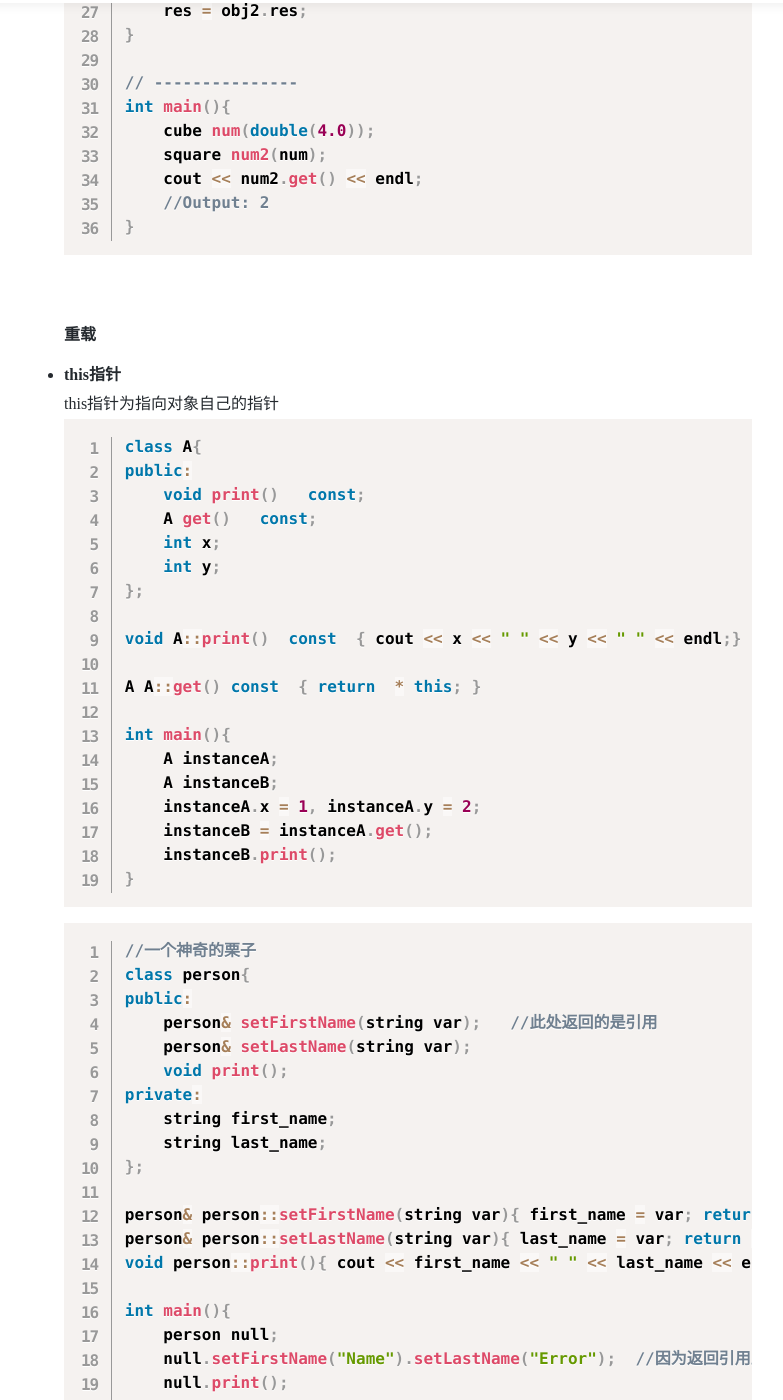
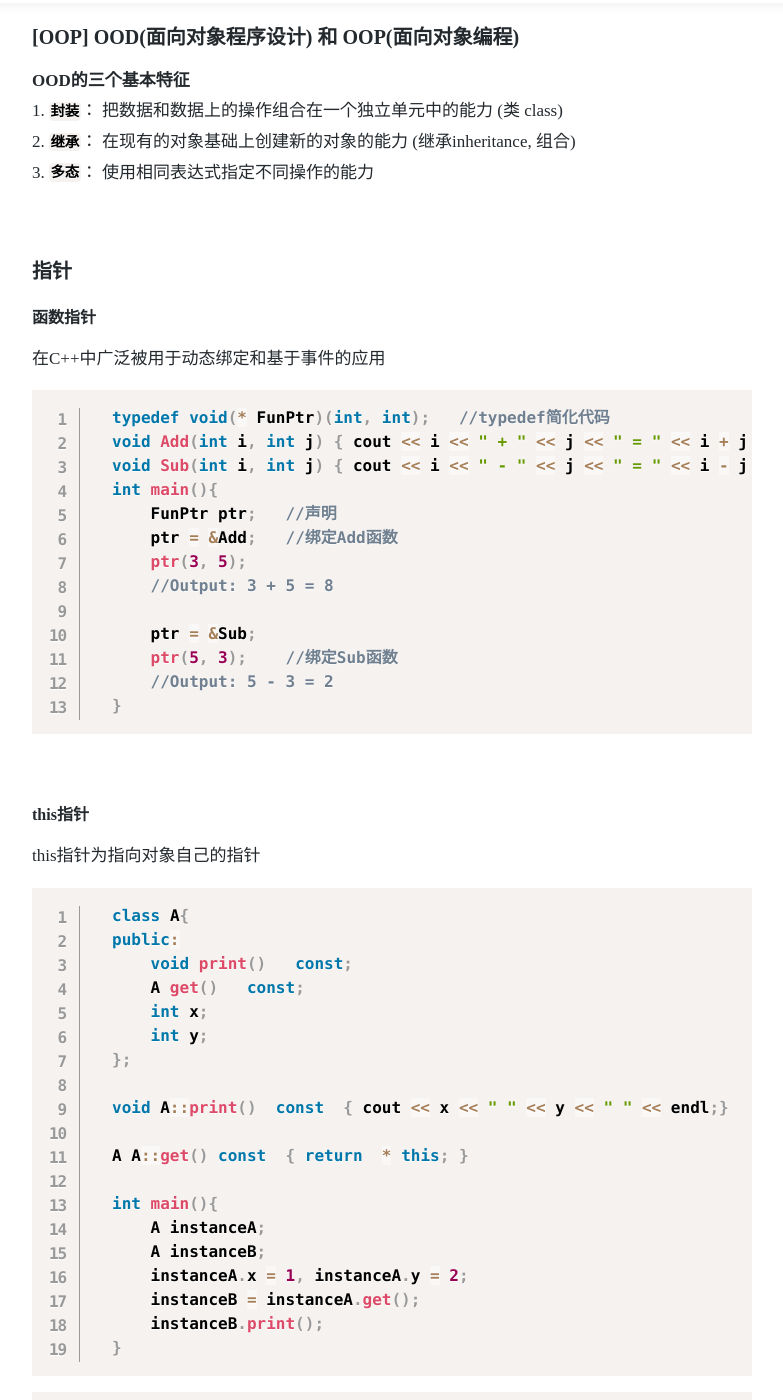
Before and after one commit to houzaj/houzaj.github.io, a Jekyll site: the page built from _posts/2018-1-8-cpp_summary.md, in a window 1280 px wide and 1400 px high, scrolled down 22061 px. Shown: the whole window, without its empty margins (248-1031 px from the left). Built offline with Jekyll 4.4.1, drawn with Linux system fonts in a browser that asks for light colours; nearby versions of some CDN libraries; comment, search, counter and statistics services are not loaded; some of the changed text lies outside the part shown.

Commit message:
modify artice

````diff
--- a/_posts/2018-1-8-cpp_summary.md
+++ b/_posts/2018-1-8-cpp_summary.md
@@ -167,9 +167,8 @@
   inData.close();
   outData.close();
 ```
-### OOP
-#### **类**
-- **类定义**
+### **[OOP] 类**
+#### **类定义**
 如定义clockType类
 ```cpp
   class clockType{
@@ -192,8 +191,7 @@
   2. 类成员函数在类内一般只用函数原型定义，因为如果在类中提供函数原型，会导致类定义变长，以至于难以理解，同时与信息隐藏有关，当函数定义于类内时，会变为inline函数，所有内联函数的限制和局限也适用于此，故只有小函数才定义在类的定义内
 
 <br>
-
-- **成员函数实现**
+#### **成员函数实现**
 以setTime函数为栗子
 ```cpp
   void clockType::setTime(int hours, int minutes, int seconds){
@@ -203,7 +201,7 @@
   }
 ```
 <br>
-- **类公有成员(public) 和 私有成员(private)， 受保护成员(protected)**
+#### **类公有成员(public) 和 私有成员(private)， 受保护成员(protected)**
 类成员分为：`公有成员(public)`，` 私有成员(private)`， `受保护成员(protected)` (protected成员在后面！)
 类中默认成员声明为私有成员，故上述类定义可写为：
 ```cpp
@@ -222,7 +220,7 @@
   };
 ```
 <br>
-- **静态数据成员**
+#### **静态数据成员**
 特点：
   1. 类的第一个对象被创建时，一次性被初始化为0
   2. 所有实例共享一个静态成员变量
@@ -254,7 +252,8 @@
     }
   ```
 <br>
-- **静态成员函数**
+
+#### **静态成员函数**
 特点：
   1. 只能访问类内声明的其他静态成员（函数或变量）
   2. 调用时使用类名，而非对象名
@@ -280,22 +279,26 @@
     }
   ```
 <br>
-- **常量成员函数**
+
+#### **常量成员函数**
 可将不改变任何类内数据的函数声明为常量成员函数
 ```cpp
   void get_balance()  const;
 ```
 <br>
-- **成员指针**
+
+#### **成员指针**
 ```cpp
   int A::* ip = &A::m;   //A::* 为“指向类A的成员的指针”， &A::m 为 “类A的成员的地址”
 ```
 <br>
-- **类与结构体**
+
+#### **类与结构体**
 如果类的所有数据成员都是公有成员，不包含任何成员函数，那么一般使用结构体
 <br>
-#### **构造函数**
-- **构造函数(Constructor)**
+
+### **[OOP] 构造函数**
+#### **构造函数(Constructor)**
 通过构造函数来保证类中数据成员的初始化，可有多个进行重载
 当声明对象时，构造函数将自动执行
 ```cpp
@@ -350,7 +353,8 @@
   }
 ```
 <br>
-- **拷贝构造函数(Copy Constructor)**
+
+#### **拷贝构造函数(Copy Constructor)**
 用已经存在的类对象进行初始化需使用拷贝构造函数
 ```cpp
   class myVector{
@@ -397,7 +401,8 @@
   }
 ```
 <br>
-- **析构函数(Destructor)**
+
+#### **析构函数(Destructor)**
 每个类只能有一个析构函数，在程序退出类对象的作用域（即类对象被释放）时，自动执行类的析构函数。
 有指针数据成员的类若有创建动态对象，都需要有析构函数
 ```cpp
@@ -431,7 +436,8 @@
   //clear done!
 ```
 <br>
-#### **抽象数据类型(Abstract data type, ADT)**
+
+### **[OOP] 抽象数据类型(Abstract data type, ADT)**
 只确定逻辑特性而没有实现细节的数据类型，有3个相关属性：
   1. `类型名称(Data Type Name)`
   2. `域(Domain)`： 即属于ADT的一系列值
@@ -450,13 +456,17 @@
   ```
 <br>
 
+### **[OOP] 继承 和 组成**
 #### **继承("is-a"关系)**
-- **继承**
 从现有类的基础上创建新类
   - `派生类(Derived class)` : 创建的新类，创建的新类的新类……
   - `现有类(Base class)` : 从现有类的基础上创建新类
   - `单继承(Single inheritance)` : 派生类从一个基类派生
   - `多继承(Multiple inheritance)` : 派生类从多个基类派生
+  - `多级继承`： 基类派生出中间基类，中间基类再派生出派生类，即 A -> B -> C
+  - `层次继承`： 子类从基类派生，作为继承的基类，类似河流主流和分流，作为继承类的在主流，派生类在直流
+  - `混合继承`： 顾名思义！
+
 
   ```cpp
     //例如：cirle类和rectangle类从shape类派生
@@ -469,7 +479,7 @@
     };
   ```
 <br>
-- **基类成员函数重定义**
+#### **基类成员函数重定义**
 在baseClass中包含print函数，在derivedClass中也包含print函数且参数列表相同，则为基类成员函数重定义
 ```cpp
   class baseClass{
@@ -512,7 +522,7 @@
   }
 ```
 <br>
-- **基类和派生类的构造函数**
+#### **基类和派生类的构造函数**
 派生类执行自身构造函数和触发基类构造函数代码如下，值得一提的是，派生类会先调用基类构造函数，再调用自身构造函数
 ```cpp
   class baseClass{
@@ -571,10 +581,12 @@
   }
 ```
 <br>
-- **类保护成员(protected)**
+
+#### **类保护成员(protected)**
 可访问性介于public和private之间，派生类可以直接访问基类protected成员
 <br>
-- **继承：public, private, protected**
+
+#### **继承：public, private, protected**
 假设B Class 从 A Class派生，A成员在B成员中的属性如下表
 下表中√表示可以直接访问，〇表示可以间接访问，×表示不能访问（除友元函数）
 （友元函数通吃一切！）
@@ -586,7 +598,72 @@
 |          private          |  〇 (protected)  |  〇 (protected) |      ×        |
 
 <br>
+
+#### **多继承**
+```cpp
+  class A{
+  public:
+      int a;
+  };
+
+  class B{
+  public:
+      int b;
+  };
+
+  class C: public A, public B{  //多继承语法
+  public:
+      int c;
+  };
+
+  int main(){
+      C obj;
+      obj.a;  //继承A，可访问
+      obj.b;  //继承B，可访问
+      obj.c;  //自身的，可访问
+  }
+```
+<br>
+
+#### **虚基类**
+当某类被设为虚基类时，不管虚基类和派生类间有多少继承路径，C++都会确保只有一份该类的成员被继承
+可避免多重路径继承引起的成员重复（比如菱形状的）
+```cpp
+  class A{
+    //...
+  };
+
+  class B1 : virtual public A{
+    //...
+  };
+
+  class B2 : virtual public A{
+    //...
+  };
+
+  class C : public B1, public B2{   //因为B1，B2继承A时使用虚基类，所以C最终只会继承一份A，不会引起成员重复
+    //...
+  };
+```
+<br>
+
+#### **抽象类**
+C++支持两种类：`抽象类`和`具体类`，抽象类中包含没有实现的成员函数（`纯虚函数`），纯虚函数用0作为初始值
+具体类是没有纯虚函数的类，只有具体类才可实例化，抽象类一般作为基类派生出具体类
+下面是一个具体类的栗子
+```cpp
+  class linearList{
+  public:
+      virtual ~linearList() {}    //析构函数需要为虚函数，作用是能调用引用对象中数据类型的析构函数
+      virtual bool empty()  const = 0;
+      virtual int size()  const = 0;
+      virtual void erase(int theIndex) = 0;
+  };
+```
+<br>
+
 #### **组成("has-a"关系)**
+也称嵌套类
 如在personType类中包含dataType类和personalType类，代码如下
 ```cpp
   //datatype类-------------------------------------------------------
@@ -663,28 +740,114 @@
   }
 ```
 <br>
-#### **OOD(面向对象程序设计) 和 OOP(面向对象编程)**
+
+### **[OOP] OOD(面向对象程序设计) 和 OOP(面向对象编程)**
   **OOD的三个基本特征**
     1. `封装`： 把数据和数据上的操作组合在一个独立单元中的能力 (类 class)
     2. `继承`： 在现有的对象基础上创建新的对象的能力 (继承inheritance, 组合)
     3. `多态`： 使用相同表达式指定不同操作的能力
 
 <br>
-#### **纯虚函数**
-C++支持两种类：`抽象类`和`具体类`，抽象类中包含没有实现的成员函数（纯虚函数），纯虚函数用0作为初始值
-具体类是没有纯虚函数的类，只有具体类才可实例化，抽象类一般作为基类派生出具体类
-下面是一个具体类的栗子
-```cpp
-  class linearList{
-  public:
-      virtual ~linearList() {}    //析构函数需要为虚函数，作用是能调用引用对象中数据类型的析构函数
-      virtual bool empty()  const = 0;
-      virtual int size()  const = 0;
-      virtual void erase(int theIndex) = 0;
-  };
-```
-<br>
-#### **虚函数**
+
+### **指针**
+#### **函数指针**
+在C++中广泛被用于动态绑定和基于事件的应用
+```cpp
+  typedef void(* FunPtr)(int, int);   //typedef简化代码
+  void Add(int i, int j) { cout << i << " + " << j << " = " << i + j << endl; }
+  void Sub(int i, int j) { cout << i << " - " << j << " = " << i - j << endl; }
+  int main(){
+      FunPtr ptr;   //声明
+      ptr = &Add;   //绑定Add函数
+      ptr(3, 5);
+      //Output: 3 + 5 = 8
+
+      ptr = &Sub;
+      ptr(5, 3);    //绑定Sub函数
+      //Output: 5 - 3 = 2
+  }
+```
+<br>
+
+#### **this指针**
+this指针为指向对象自己的指针
+```cpp
+  class A{
+  public:
+      void print()   const;
+      A get()   const;
+      int x;
+      int y;
+  };
+
+  void A::print()  const  { cout << x << " " << y << " " << endl;}
+
+  A A::get() const  { return  * this; }
+
+  int main(){
+      A instanceA;
+      A instanceB;
+      instanceA.x = 1, instanceA.y = 2;
+      instanceB = instanceA.get();
+      instanceB.print();
+  }
+```
+```cpp
+  //一个神奇的栗子
+  class person{
+  public:
+      person& setFirstName(string var);   //此处返回的是引用
+      person& setLastName(string var);
+      void print();
+  private:
+      string first_name;
+      string last_name;
+  };
+
+  person& person::setFirstName(string var){ first_name = var; return * this; }
+  person& person::setLastName(string var){ last_name = var; return * this; }
+  void person::print(){ cout << first_name << " " << last_name << endl; }
+
+  int main(){
+      person null;
+      null.setFirstName("Name").setLastName("Error");  //因为返回引用且为自身*this，故可连续用两次.
+      null.print();
+      //Output
+      //Name Error
+  }
+```
+<br>
+
+#### **派生类指针**
+```cpp
+  class A{
+  public:
+      int public_data_a;
+  private:
+      int private_data_a;
+  };
+
+  class B: public A{
+  public:
+      int public_data_b;
+  private:
+      int private_data_b;
+  };
+
+  int main(){
+      B objB;
+
+      A* ptr = &objB;         //基类指针绑定派生类实例
+      ptr->public_data_a;     //能访问基类的成员，不能访问派生类的成员
+
+      B* ptr2 = &objB;        //派生类指针绑定派生类实例
+      ptr2->public_data_a;    //都能访问！
+      ptr2->public_data_b;
+  }
+```
+<br>
+
+#### **[OOP] 虚函数**
 参考1里面似乎写的不好，或者是本人愚笨...故用 [百度百科——虚函数](https://baike.baidu.com/item/%E8%99%9A%E5%87%BD%E6%95%B0/2912832?fr=aladdin) 和 [知乎——c++虚函数的作用是什么？](https://www.zhihu.com/question/23971699) 加以辅助
 在某基类中声明为 virtual 并在一个或多个派生类中被重新定义的成员函数，可实现多态性，通过指向派生类的基类指针或引用，访问派生类中同名覆盖成员函数
 虚函数的绑定发生在程序执行期间(动态绑定 Run-time Binding)，在编译时，编译器向系统提供必要信息，使得运行时系统能产生实际代码来调用相应函数
@@ -728,8 +891,9 @@
   }
 ```
 <br>
-#### **类型转换**
-- **基本类型 -> 类**
+
+### **[OOP] 类型转换**
+#### **基本类型 -> 类**
   ```cpp
   class myString{
   public:
@@ -750,7 +914,7 @@
       s1 = myString((char*)("Apple"));  //从char*类型到myString类型，通过隐式调用构造函数
   }
   ```
-- **类 -> 基本类型**
+#### **类 -> 基本类型**
 重载类型转换符函数
 ```cpp
   //以立方转原来的数为栗子
@@ -769,7 +933,7 @@
   }
 ```
 <br>
-- **类A -> 类B**
+#### **类A -> 类B**
   类A转换操作符，类B使用构造函数
   ```cpp
   //以立方转开方为栗子
@@ -810,56 +974,9 @@
   }
 ```
 <br>
-#### **重载**
-- **this指针**
-this指针为指向对象自己的指针
-```cpp
-  class A{
-  public:
-      void print()   const;
-      A get()   const;
-      int x;
-      int y;
-  };
-
-  void A::print()  const  { cout << x << " " << y << " " << endl;}
-
-  A A::get() const  { return  * this; }
-
-  int main(){
-      A instanceA;
-      A instanceB;
-      instanceA.x = 1, instanceA.y = 2;
-      instanceB = instanceA.get();
-      instanceB.print();
-  }
-```
-```cpp
-  //一个神奇的栗子
-  class person{
-  public:
-      person& setFirstName(string var);   //此处返回的是引用
-      person& setLastName(string var);
-      void print();
-  private:
-      string first_name;
-      string last_name;
-  };
-
-  person& person::setFirstName(string var){ first_name = var; return * this; }
-  person& person::setLastName(string var){ last_name = var; return * this; }
-  void person::print(){ cout << first_name << " " << last_name << endl; }
-
-  int main(){
-      person null;
-      null.setFirstName("Name").setLastName("Error");  //因为返回引用且为自身*this，故可连续用两次.
-      null.print();
-      //Output
-      //Name Error
-  }
-```
-<br>
-- **类的友元函数(Friend Function)**
+
+### **[OOP] 重载**
+#### **类的友元函数(Friend Function)**
 友元函数指在类作用域范围之外的函数，它是类的非成员函数，但是能访问类的私有数据成员
 ```cpp
   class B;    //前置声明，因为下面的函数cSwap需要用到
@@ -901,21 +1018,22 @@
   }
 ```
  <br>
-- **重载运算符限制**
-     1. 不能改变运算符的优先级和结合律
-     2. 不能使用默认参数，不能改变运算符所需参数个数
-     3. 不能创建新运算符
-     4. 不能重载以下运算符
+
+#### **重载运算符限制**
+  1. 不能改变运算符的优先级和结合律
+  2. 不能使用默认参数，不能改变运算符所需参数个数
+  3. 不能创建新运算符
+  4. 不能重载以下运算符
       `.`  |  `.*`  |  `::` | `?:` | `sizeof`
-     5. 重载运算符 `()`, `[]`, `->`, `=` 的函数一定要声明为类的成员
-     6. 重载`<<`, `>>`一定要作为非成员（友元函数）
-     7. 假定OpOverClass类重载运算符op，则：
-        - 若op最左边的操作数不是OpOverClass类型，则重载运算符op的函数一定要作为非成员（友元）
-        - 若重载运算符op的函数是OpOverClass类的成员，则当opo用于OpOverClass类型的对象时，op最左边的操作数必须是OpOverClass类型
-
-    （感觉这两点是废话！）
-<br>
-- **重载双目运算符**
+  5. 重载运算符 `()`, `[]`, `->`, `=` 的函数一定要声明为类的成员
+  6. 重载`<<`, `>>`一定要作为非成员（友元函数）
+  7. 假定OpOverClass类重载运算符op，则：
+    - 若op最左边的操作数不是OpOverClass类型，则重载运算符op的函数一定要作为非成员（友元）
+    - 若重载运算符op的函数是OpOverClass类的成员，则当opo用于OpOverClass类型的对象时，op最左边的操作数必须是OpOverClass类型
+
+<br>
+
+#### **重载双目运算符**
   - **作为成员函数重载 +**  （重载- / * 等同理）
   以复数相加为栗子
   ```cpp
@@ -1210,8 +1328,8 @@
 ```
 <br>
 
-#### **模板**
-- **函数模板**
+### **[OOP] 模板**
+#### **函数模板**
 C++提供函数模板简化重载函数的过程
 以之前写过的larger函数重载为栗
 ```cpp
@@ -1230,7 +1348,7 @@
       //Output: 9.9999
   }
 ```
-- **类模板**
+#### **类模板**
 ```cpp
 template <class T>    //语法需要
   class point{
````
Also changed, not shown: 1 other file.
